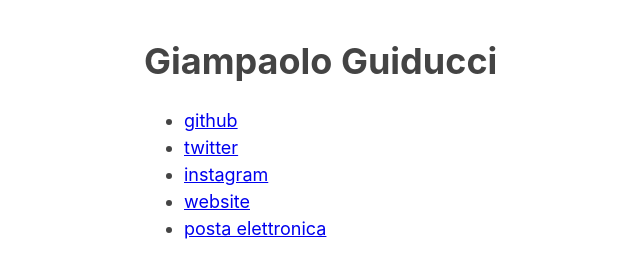
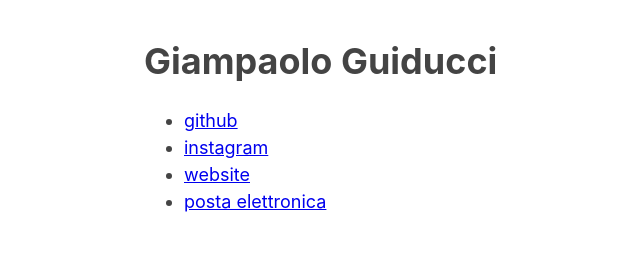
Before and after one commit to gosub/gosub.github.io, a plain HTML site: page index.html in a window 1280 px wide. Shown: the whole page, without its empty margins (171-811 px from the left). Drawn offline with Linux system fonts and the light colour scheme.

Commit message:
rimosso link a twitter, migrato in ibid/microdiario

```diff
--- a/index.html
+++ b/index.html
@@ -9,7 +9,6 @@
     <h1>Giampaolo Guiducci</h1>
     <ul>
       <li><a href="https://github.com/gosub">github</a></li>
-      <li><a href="https://twitter.com/nolente">twitter</a></li>
       <li><a href="https://instagram.com/sottoforma">instagram</a></li>
       <li><a href="http://indieblogisdead.altervista.org">website</a></li>
       <li><a href="mailto:giampaolo.guiducci@gmail.com">posta elettronica</a></li>
```
